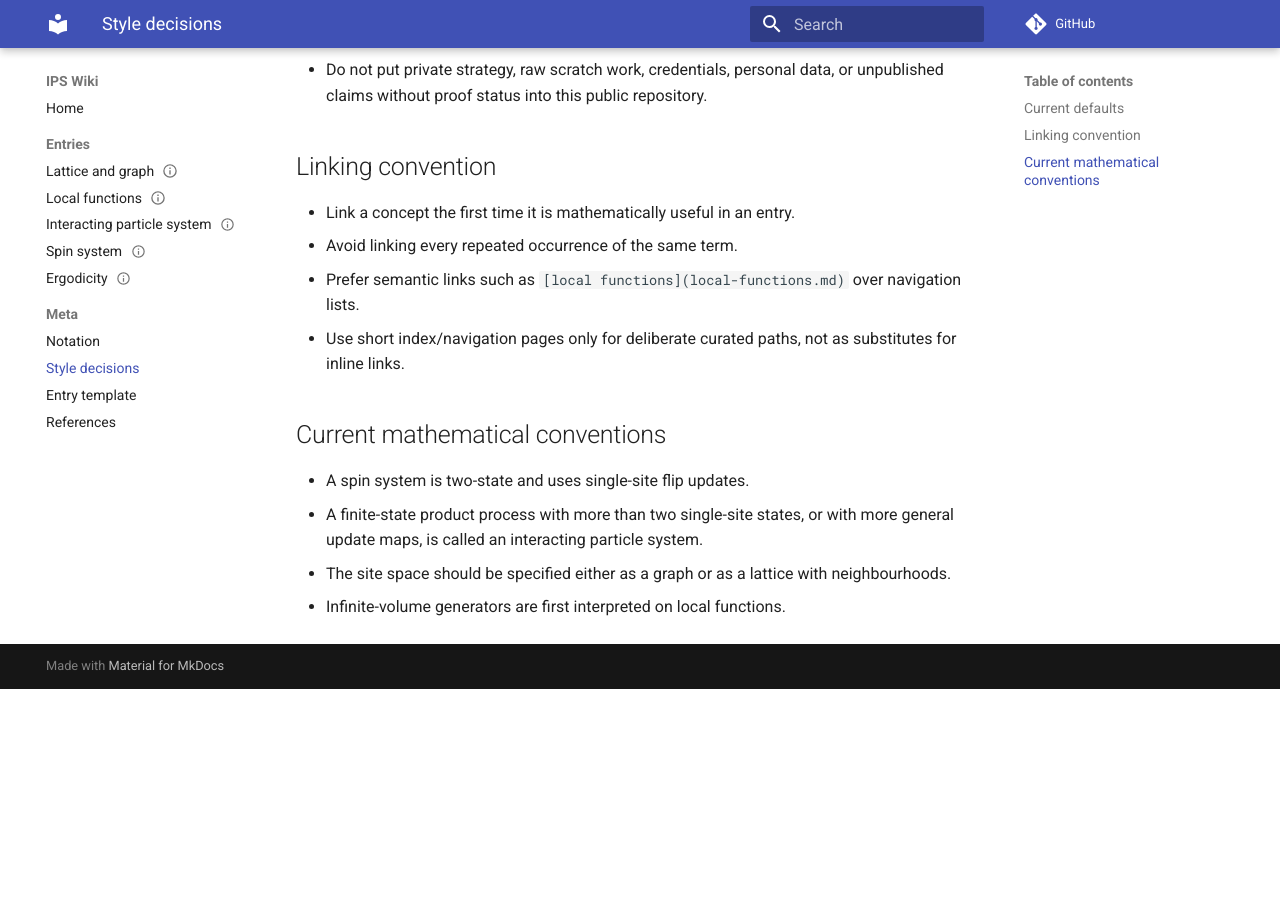
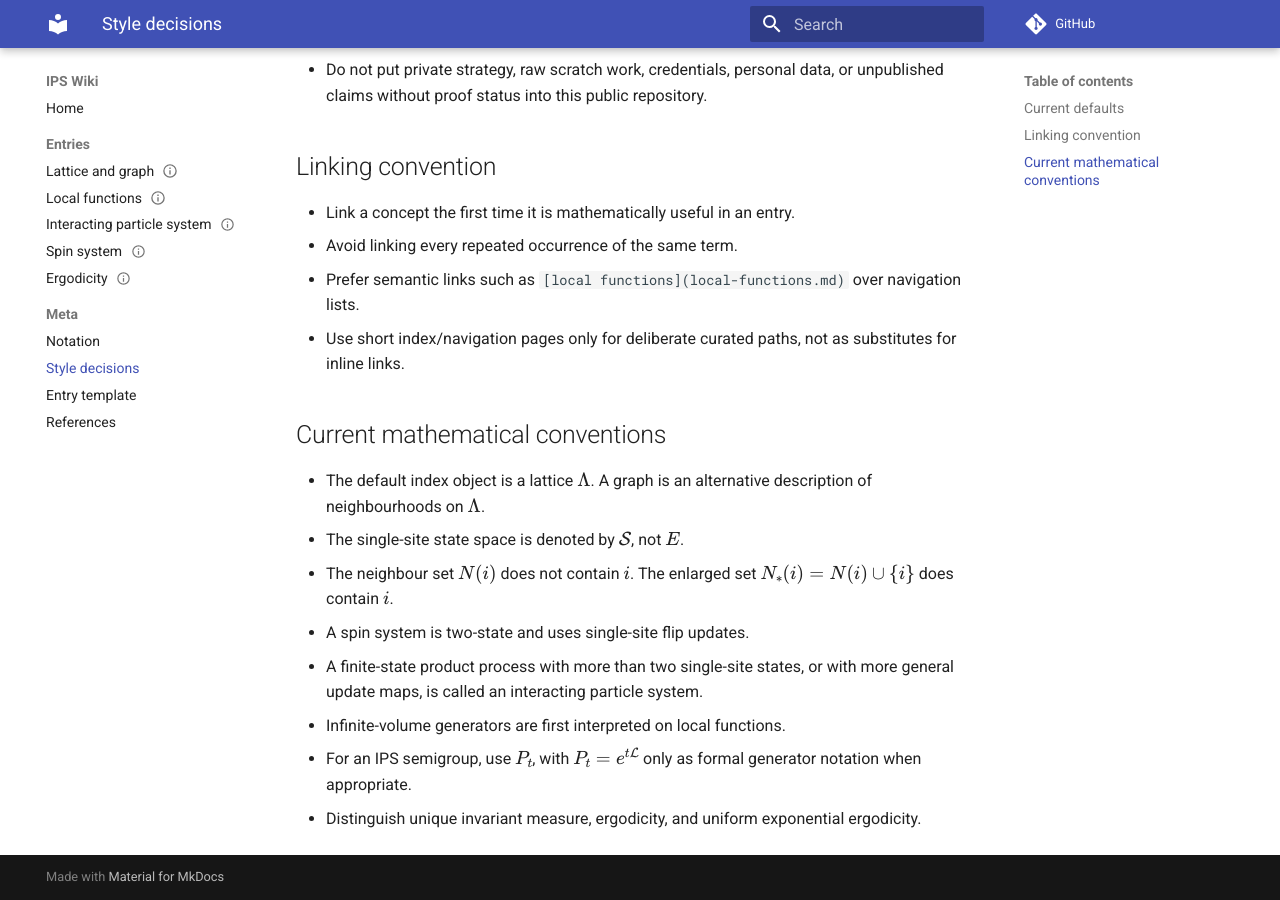
Before and after one commit to maciejgluchowski86-beep/ips-wiki, an MkDocs documentation site: the page built from docs/meta/style-decisions.md, in a window 1280 px wide and 900 px high, scrolled down 626 px. Built offline with MkDocs 1.6.1 and Material for MkDocs 9.7.7, drawn with Linux system fonts in a browser that asks for light colours; comment, search, counter and statistics services are not loaded; before the commit the page ends 1315 px from its top, so only the background shows below that.

Commit message:
Update style conventions for lattice notation and ergodicity hierarchy

```diff
--- a/docs/meta/style-decisions.md
+++ b/docs/meta/style-decisions.md
@@ -29,7 +29,11 @@ This page records durable style choices for the public IPS wiki.
 
 ## Current mathematical conventions
 
+- The default index object is a lattice \(\Lambda\). A graph is an alternative description of neighbourhoods on \(\Lambda\).
+- The single-site state space is denoted by \(\mathcal S\), not \(E\).
+- The neighbour set \(N(i)\) does not contain \(i\). The enlarged set \(N_*(i)=N(i)\cup\{i\}\) does contain \(i\).
 - A spin system is two-state and uses single-site flip updates.
 - A finite-state product process with more than two single-site states, or with more general update maps, is called an interacting particle system.
-- The site space should be specified either as a graph or as a lattice with neighbourhoods.
 - Infinite-volume generators are first interpreted on local functions.
+- For an IPS semigroup, use \(P_t\), with \(P_t=e^{t\cL}\) only as formal generator notation when appropriate.
+- Distinguish unique invariant measure, ergodicity, and uniform exponential ergodicity.
```
